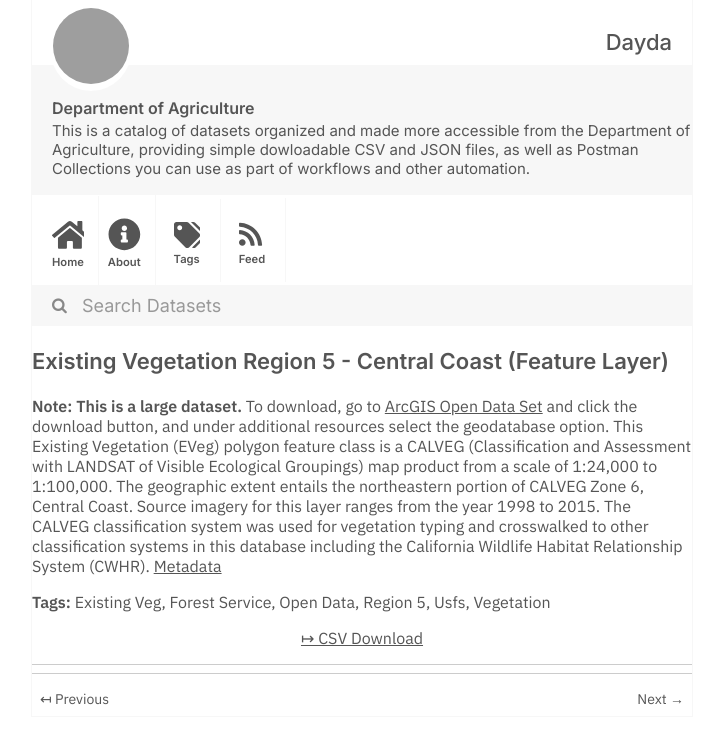
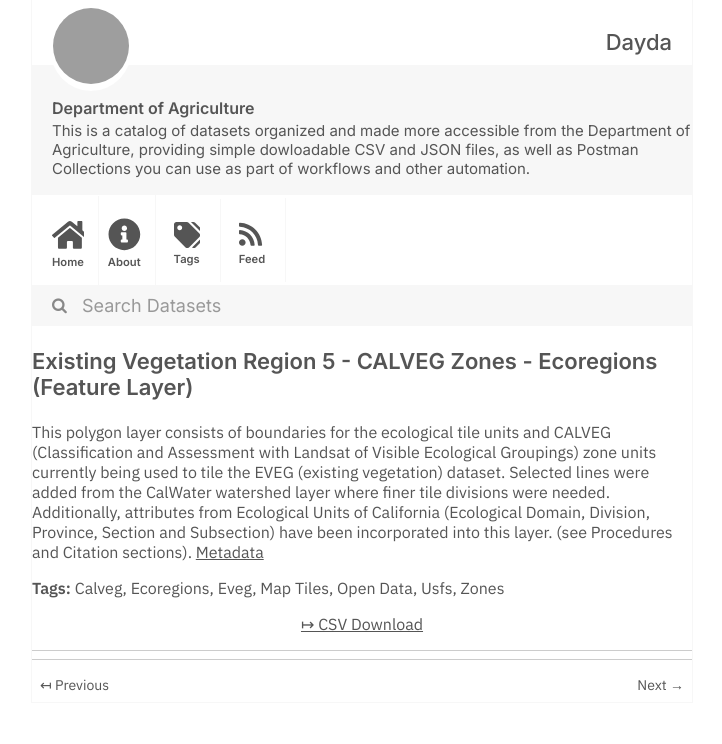
Before and after one commit to dayda-entities/department-of-agriculture, a Jekyll site: the page built from _posts/2020-12-03-existing-vegetation-region-5-c.md, in a window 1280 px wide, cut to the strip 0-744 px from the top of the page. Shown: the whole strip, without its empty margins (278-1000 px from the left). Built offline with Jekyll 4.4.1, drawn with Linux system fonts in a browser that asks for light colours; grey boxes are pictures that could not be loaded.

Commit message:
Publish Data

```diff
--- a/_posts/2020-12-03-existing-vegetation-region-5-c.md
+++ b/_posts/2020-12-03-existing-vegetation-region-5-c.md
@@ -1,21 +1,22 @@
 ---
-title: Existing Vegetation Region 5 - Central Coast (Feature Layer)
-created: '2020-12-03T20:26:39.427230'
-modified: '2021-05-14T15:13:53.332771'
+title: Existing Vegetation Region 5 - CALVEG Zones - Ecoregions (Feature Layer)
+created: '2020-12-03T20:26:39.333130'
+modified: '2021-05-14T15:13:41.354722'
 state: active
 type: dataset
 tags:
-  - Existing Veg
-  - Forest Service
+  - Calveg
+  - Ecoregions
+  - Eveg
+  - Map Tiles
   - Open Data
-  - Region 5
   - Usfs
-  - Vegetation
+  - Zones
 groups: []
 csv_url: >-
-  https://data-usfs.hub.arcgis.com/datasets/b5c6df6b847147c1ad2f998250712278_0.csv?outSR=%7B%22latestWkid%22%3A4269%2C%22wkid%22%3A4269%7D
+  https://data-usfs.hub.arcgis.com/datasets/cce8804bfa25474ab4b61e294dd04bfa_11.csv?outSR=%7B%22latestWkid%22%3A4269%2C%22wkid%22%3A4269%7D
 json_url: ''
 layout: post
 
 ---
-<b>Note:</b> <b>This is a large dataset. </b>To download, go to <a href='https://enterprisecontentnew-usfs.hub.arcgis.com/datasets/existing-vegetation-region-5-central-coast-feature-layer' target='_blank'>ArcGIS Open Data Set</a> and click the download button, and under additional resources select the geodatabase option. This Existing Vegetation (EVeg) polygon feature class is a CALVEG (Classification and Assessment with LANDSAT of Visible Ecological Groupings) map product from a scale of 1:24,000 to 1:100,000. The geographic extent entails the northeastern portion of CALVEG Zone 6, Central Coast. Source imagery for this layer ranges from the year 1998 to 2015. The CALVEG classification system was used for vegetation typing and crosswalked to other classification systems in this database including the California Wildlife Habitat Relationship System (CWHR). <a href='https://data.fs.usda.gov/geodata/edw/edw_resources/meta/S_USA.EVMid_R05_CentralCoast.xml' target='_blank'>Metadata</a>
+This polygon layer consists of boundaries for the ecological tile units and CALVEG (Classification and Assessment with Landsat of Visible Ecological Groupings) zone units currently being used to tile the EVEG (existing vegetation) dataset. Selected lines were added from the CalWater watershed layer where finer tile divisions were needed. Additionally, attributes from Ecological Units of California (Ecological Domain, Division, Province, Section and Subsection) have been incorporated into this layer. (see Procedures and Citation sections). <a href='https://data.fs.usda.gov/geodata/edw/edw_resources/meta/S_USA.EV_CalvegZones_Ecoregions.xml' target='_blank'>Metadata</a>
```
